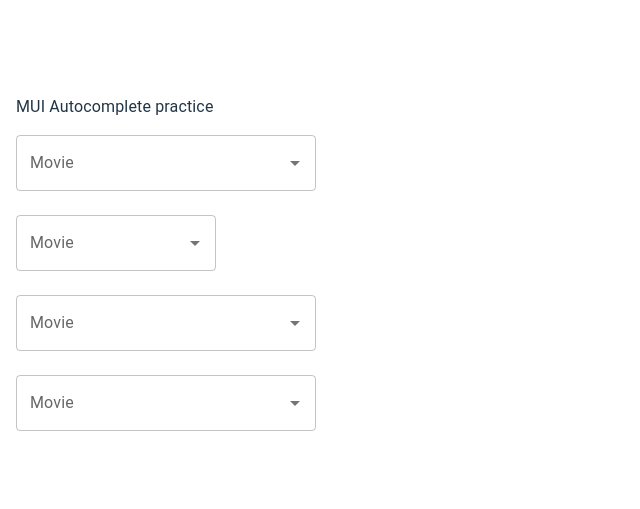
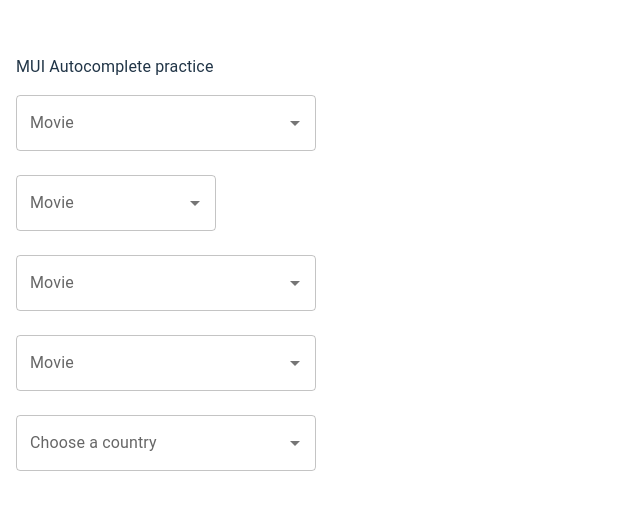
Before and after one commit to rabianezami/practice-autocomlete-com-mui, a React (Vite) app: page / in a window 1280 px wide. Shown: the part 137-646 px from the top of the page, without its empty margins (0-640 px from the left). Built offline with nearby package versions, Linux system fonts and the light colour scheme.

Commit message:
feat: Add CountrySelect with autoHghlighti

```diff
--- a/src/App.jsx
+++ b/src/App.jsx
@@ -3,6 +3,7 @@ import ComboBox from "./components/ComboBox"
 import ExampleString from "./components/ExampleString"
 import ExampleObject from "./components/ExampleObject"
 import ExampleDuplicate from "./components/ExampleDuplicate"
+import CountrySelect from "./components/CountrySelect"
 
 function App() {
 
@@ -21,6 +22,7 @@ function App() {
         <ExampleString />
         <ExampleObject />
         <ExampleDuplicate />
+        <CountrySelect />
        </Stack>
       </Box>
     </>
--- /dev/null
+++ b/src/components/CountrySelect.jsx
@@ -0,0 +1,37 @@
+import { Autocomplete, Box, TextField } from "@mui/material"
+
+const countries = [
+    { code: 'AF', label: 'Afghanistan', phone: '93' },
+    { code: 'IR', label: 'Iran', phone: '98' },
+    { code: 'PK', label: 'Pakistan', phone: '92' },
+]
+
+export default function CountrySelect() {
+    return (
+        <Autocomplete
+            sx={{ width: 300, mr: 2 }}
+            options={countries}
+            autoHighlight
+            getOptionLabel={(option) => option.label}
+            renderOption={(props, option) => (
+                <Box
+                    component="li"
+                    sx={{ display: "flex", alignItems: "center", gap: 1 }}
+                    {...props}
+                >
+                    <img
+                        loading="lazy"
+                        width="20"
+                        src={`https://flagcdn.com/w20/${option.code.toLowerCase()}.png`}
+                        alt=""
+                    />
+                    {option.label} ({option.code}) +{option.phone}
+                </Box>
+            )}
+
+            renderInput={(params) => (
+                <TextField {...params} label="Choose a country" />
+            )}
+        />
+    )
+}
```
